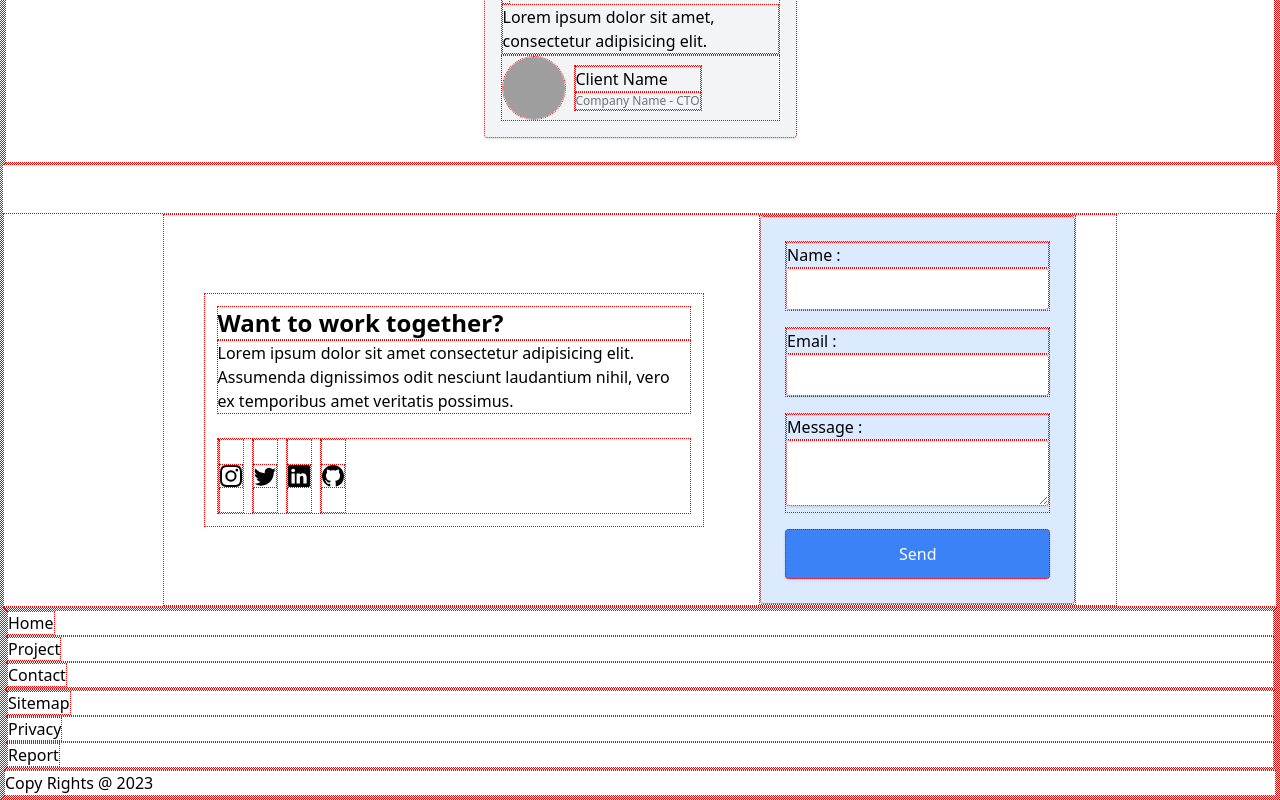
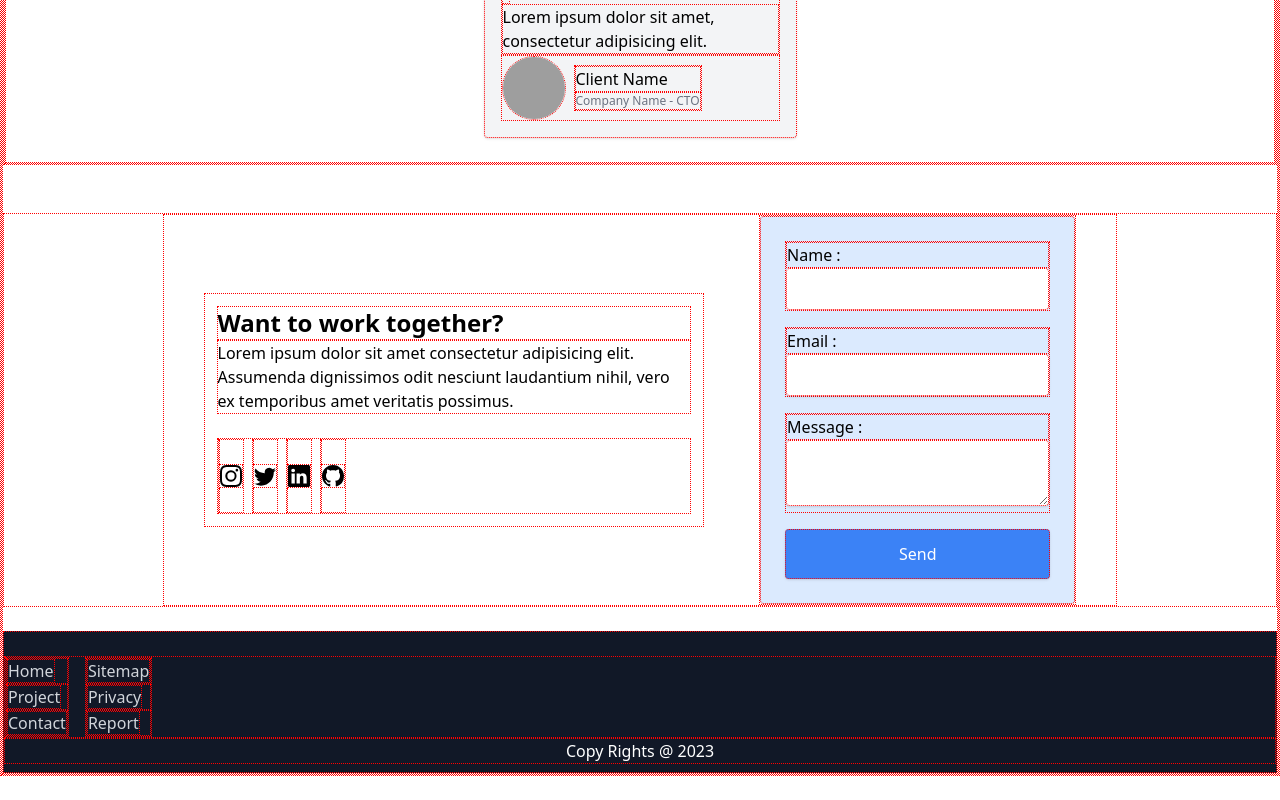
Before and after one commit to ojpro/portfolio-v2, a Next.js app: page / in a window 1280 px wide. Shown: the part 2426-3226 px from the top of the page. After the commit the page ends 3202 px from the top, so only its background shows below. Built offline with nearby package versions, Linux system fonts and the light colour scheme; grey boxes are pictures that could not be loaded.

Commit message:
simple footer design

```diff
--- a/src/components/partials/Footer.tsx
+++ b/src/components/partials/Footer.tsx
@@ -1,36 +1,36 @@
 export default function Footer() {
     return (
         <>
-      <footer>
+            <footer className="bg-gray-900 pt-6 pb-2  mt-6">
                 {/* <> Links </> */}
-        <div>
+                <div className="container mx-auto flex flex-row flex-wrap justify-start gap-4">
                     <ul>
                         <li>
-              <a href="#">Home</a>
+                            <a href="#" className="text-gray-300 hover:text-white">Home</a>
                         </li>
                         <li>
-              <a href="#">Project</a>
+                            <a href="#" className="text-gray-300 hover:text-white">Project</a>
                         </li>
                         <li>
-              <a href="#">Contact</a>
+                            <a href="#" className="text-gray-300 hover:text-white">Contact</a>
                         </li>
                     </ul>
 
                     <ul>
                         <li>
-              <a href="#">Sitemap</a>
+                            <a href="#" className="text-gray-300 hover:text-white">Sitemap</a>
                         </li>
                         <li>
-              <a href="#">Privacy</a>
+                            <a href="#" className="text-gray-300 hover:text-white">Privacy</a>
                         </li>
                         <li>
-              <a href="#">Report</a>
+                            <a href="#" className="text-gray-300 hover:text-white">Report</a>
                         </li>
                     </ul>
                 </div>
 
                 {/* <> Right </> */}
-        <p> Copy Rights @ 2023 </p>
+                <p className="text-center text-white"> Copy Rights @ 2023 </p>
             </footer>
         </>
     );
```
Lines whose indentation alone changed are shown as unchanged.
